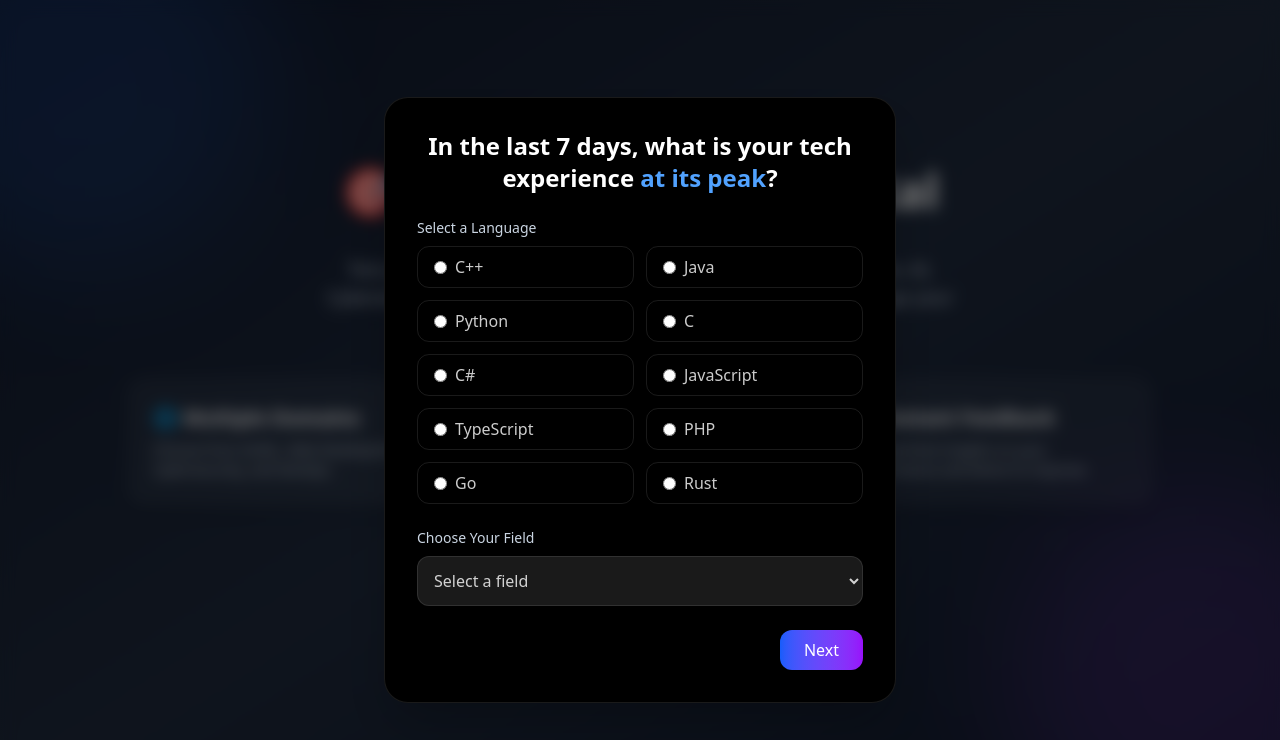
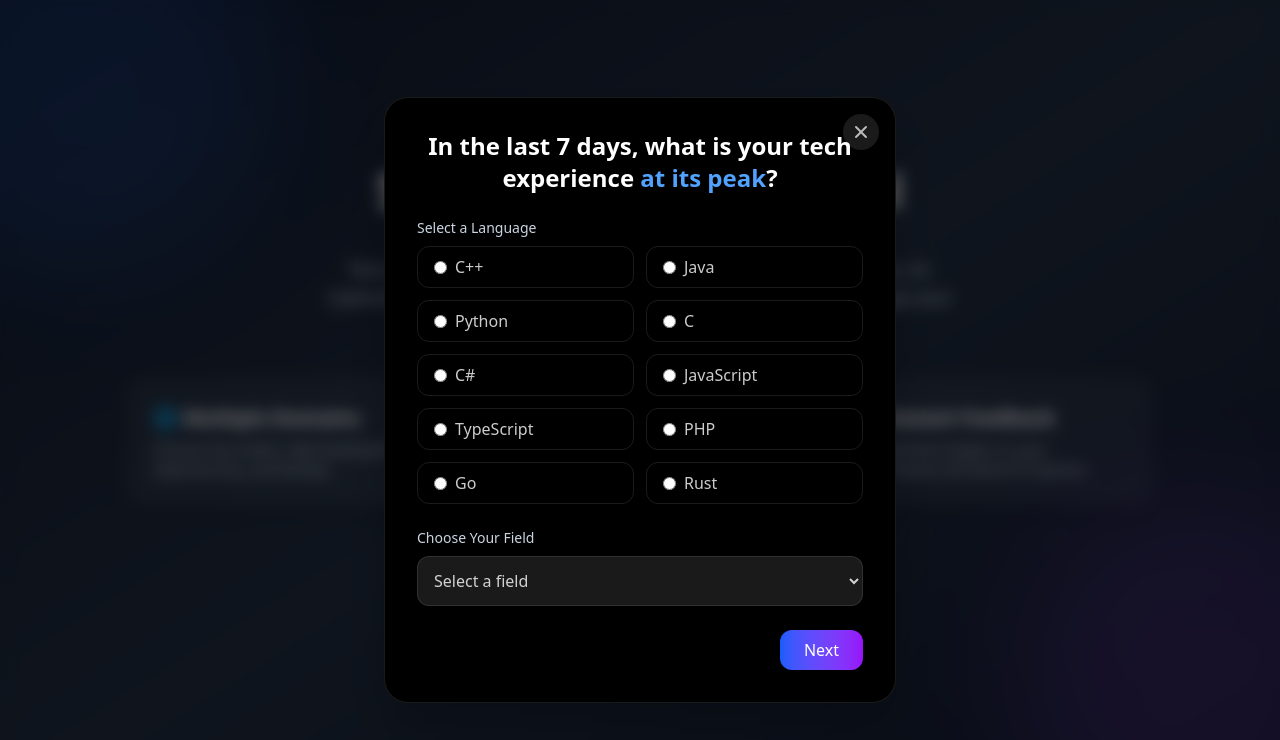
Before and after one commit to dhanraj-09/hackerzstreet, a Next.js app in the folder frontend/: page /home in a window 1280 px wide. Both pictures are taken after a click on the button "Start Evaluation". Shown: the top 740 px of the page. Built offline with nearby package versions, Linux system fonts and the light colour scheme.

Commit message:
added close button on modal

```diff
--- a/frontend/src/app/home/page.tsx
+++ b/frontend/src/app/home/page.tsx
@@ -14,8 +14,7 @@ export default function EvaluationPage() {
             <div className="absolute -bottom-32 -right-32 w-[400px] h-[400px] bg-purple-500/20 rounded-full blur-3xl animate-pulse" />
 
             {/* Title */}
-            <h1 className="text-5xl font-extrabold text-center drop-shadow-md z-10">
-                🎯 Skill Evaluation Portal
+            <h1 className="text-5xl font-extrabold text-center drop-shadow-md z-10">Skill Evaluation Portal
             </h1>
 
             {/* Description */}
--- a/frontend/src/app/login/page.tsx
+++ b/frontend/src/app/login/page.tsx
@@ -1,7 +1,6 @@
 'use client';
 
 import React, { useState } from 'react';
-import { useRouter } from 'next/navigation';
 
 function LoginPage() {
   const [isSignUp, setIsSignUp] = useState(false);
@@ -12,7 +11,6 @@ function LoginPage() {
     confirmPassword: '',
   });
 
-  const router = useRouter();
 
   const toggleMode = (e: React.MouseEvent<HTMLAnchorElement>) => {
     e.preventDefault();
--- a/frontend/src/components/EvaluationModal.tsx
+++ b/frontend/src/components/EvaluationModal.tsx
@@ -1,5 +1,6 @@
 "use client";
 import { useState, ChangeEvent, FormEvent } from "react";
+import { useRouter } from "next/navigation";
 
 type EvaluationModalProps = {
   onClose: () => void;
@@ -39,6 +40,7 @@ export default function EvaluationModal({ onClose }: EvaluationModalProps) {
   const [step, setStep] = useState(0);
   const [language, setLanguage] = useState("");
   const [field, setField] = useState("");
+  const router = useRouter();
 
   const handleNext = (e: FormEvent) => {
     e.preventDefault();
@@ -49,7 +51,27 @@ export default function EvaluationModal({ onClose }: EvaluationModalProps) {
 
   return (
       <div className="fixed inset-0 bg-black/50 backdrop-blur-sm flex items-center justify-center z-50">
-        <div className="bg-black mx-4 border border-white/10 backdrop-blur-xl rounded-3xl shadow-2xl p-8 w-full max-w-lg text-white space-y-6">
+        <div className="relative bg-black mx-4 border border-white/10 backdrop-blur-xl rounded-3xl shadow-2xl p-8 w-full max-w-lg text-white space-y-6">
+          {/* Close Button - Top Right */}
+          <button
+              onClick={onClose}
+              className="absolute top-4 right-4 text-white/70 hover:text-white bg-white/10 hover:bg-white/20 rounded-full p-2 transition"
+              aria-label="Close modal"
+          >
+            <svg
+                xmlns="http://www.w3.org/2000/svg"
+                className="h-5 w-5"
+                viewBox="0 0 20 20"
+                fill="currentColor"
+            >
+              <path
+                  fillRule="evenodd"
+                  d="M4.293 4.293a1 1 0 011.414 0L10 8.586l4.293-4.293a1 1 0 111.414 1.414L11.414 10l4.293 4.293a1 1 0 01-1.414 1.414L10 11.414l-4.293 4.293a1 1 0 01-1.414-1.414L8.586 10 4.293 5.707a1 1 0 010-1.414z"
+                  clipRule="evenodd"
+              />
+            </svg>
+          </button>
+
           {step === 0 && (
               <form onSubmit={handleNext} className="space-y-6">
                 <h2 className="text-2xl font-bold text-center text-white">
```
